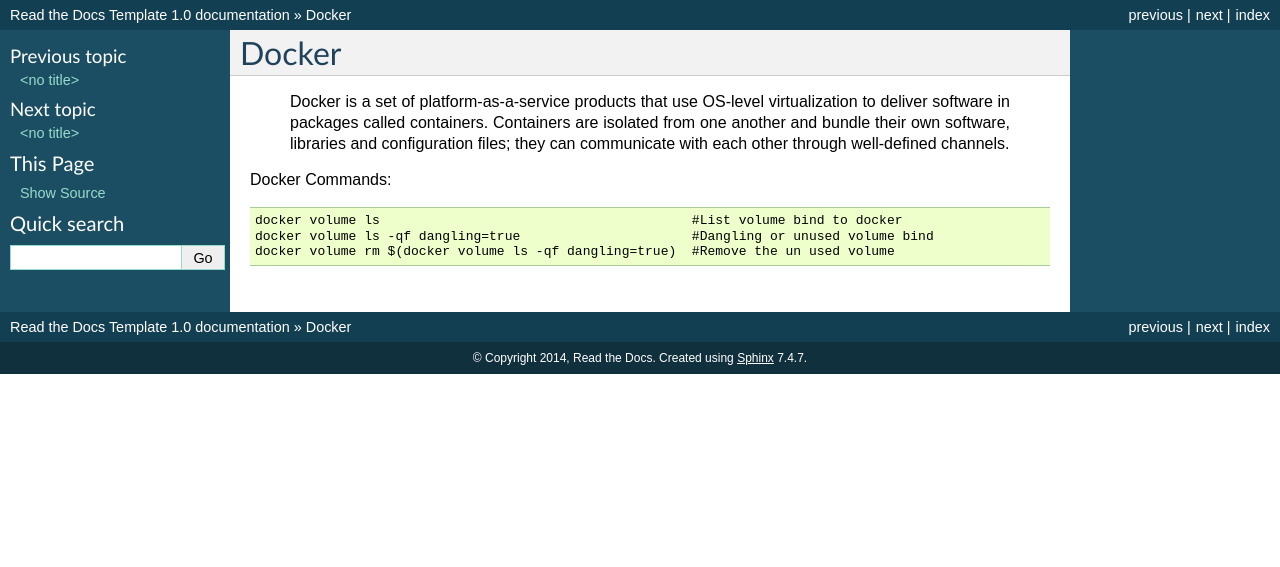
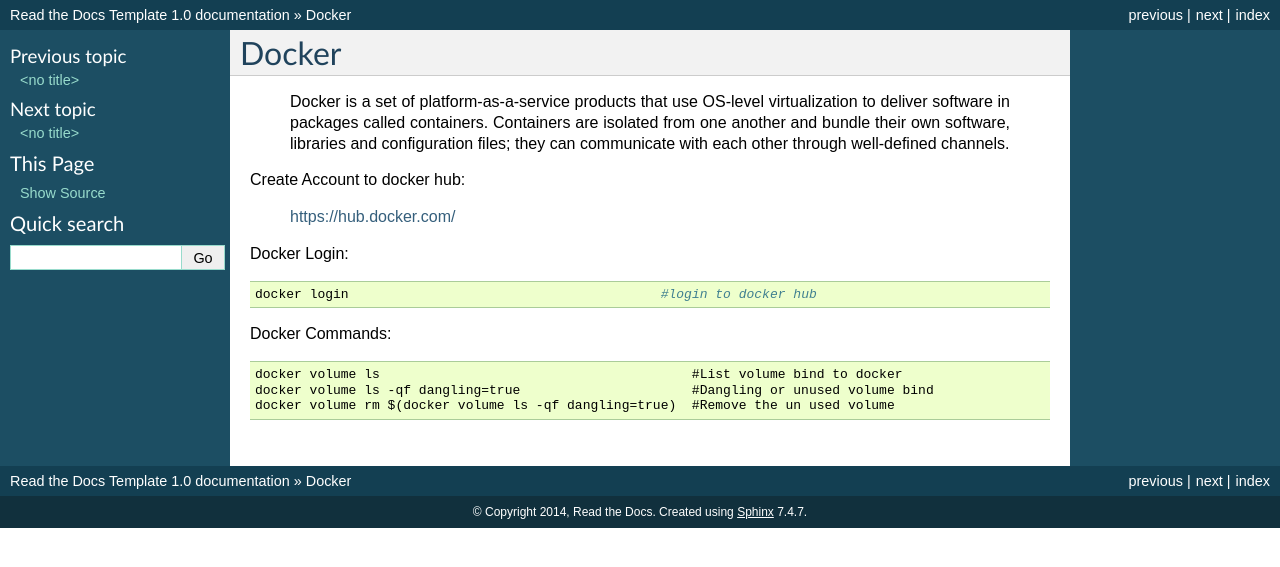
Before and after one commit to ramashanker/Documentation, a Sphinx documentation site: the page built from docs/docker.rst, in a window 1280 px wide. Shown: the top 567 px of the page. Built offline with Sphinx 7.4.7, drawn with Linux system fonts in a browser that asks for light colours.

Commit message:
update docker documents

```diff
--- a/docs/docker.rst
+++ b/docs/docker.rst
@@ -1,9 +1,18 @@
-====================
+========
 Docker
-====================
+========
     Docker is a set of platform-as-a-service products that use OS-level virtualization to deliver software in packages called containers.
     Containers are isolated from one another and bundle their own software, libraries and configuration files;
     they can communicate with each other through well-defined channels.
+
+Create Account to docker hub:
+
+	https://hub.docker.com/
+
+
+Docker Login::
+
+	docker login                                        #login to docker hub
 
 Docker Commands::
 
```
